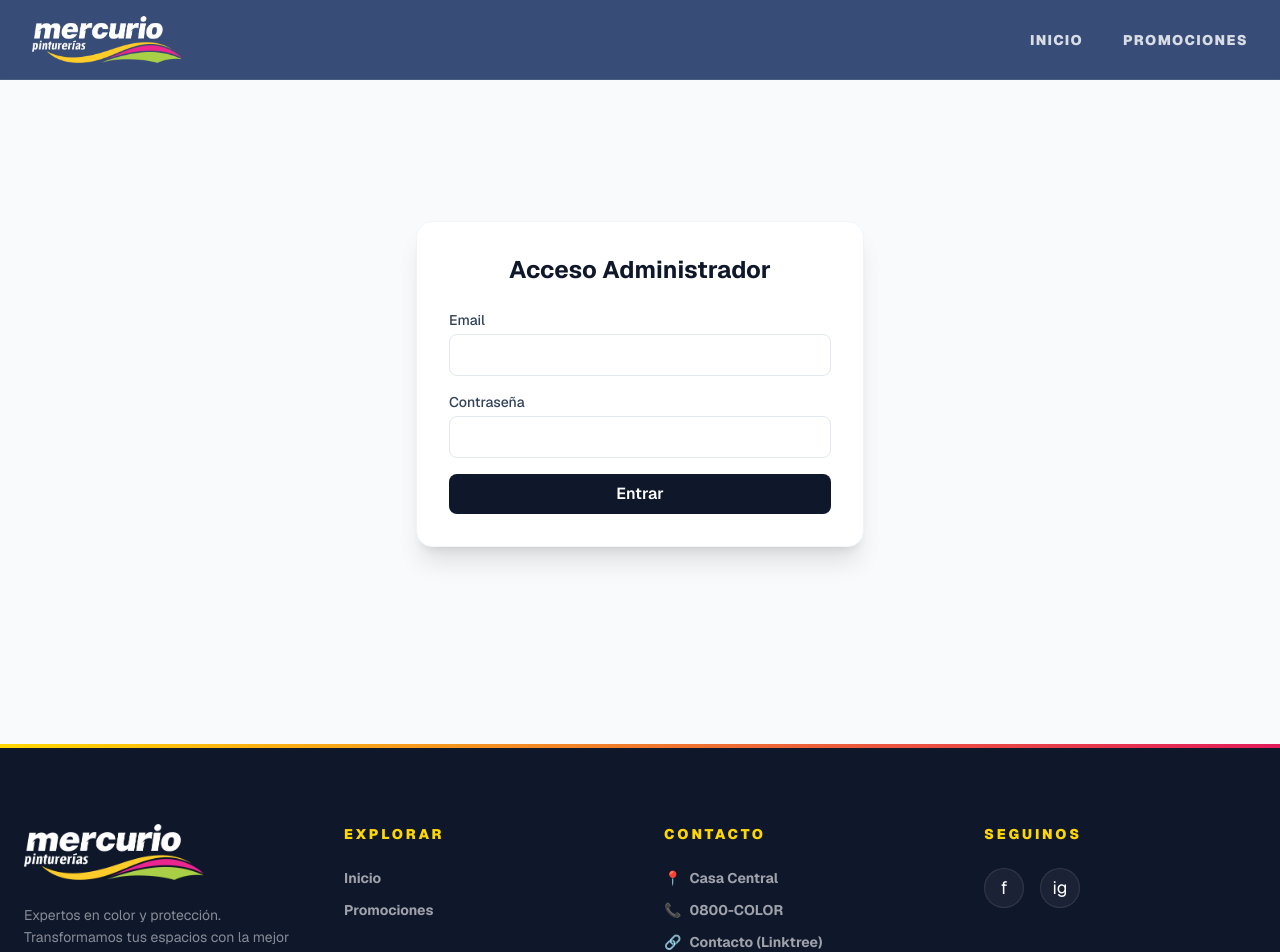
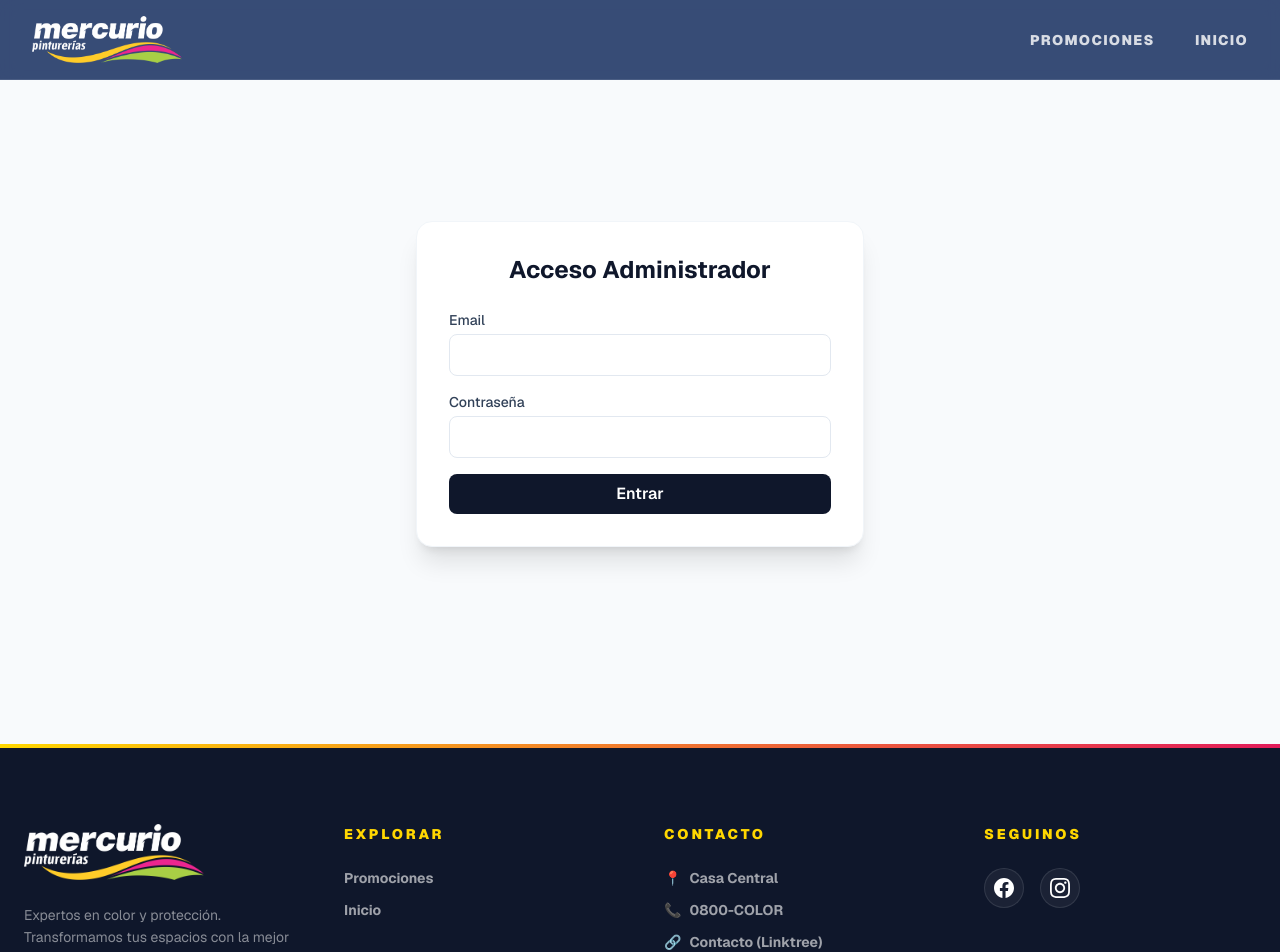
Before and after one commit to Nrlsb/Promociones, a Next.js app: page /login in a window 1280 px wide. Shown: the top 952 px of the page. Built offline with nearby package versions, Linux system fonts and the light colour scheme; no server answers.

Commit message:
Actualizacion 1.0.039

```diff
--- a/app/components/BottomNav.js
+++ b/app/components/BottomNav.js
@@ -5,16 +5,16 @@
 
 const navItems = [
     {
-        name: "Inicio", icon: (
-            <svg className="w-6 h-6" fill="none" stroke="currentColor" viewBox="0 0 24 24">
-                <path strokeLinecap="round" strokeLinejoin="round" strokeWidth={2} d="M3 12l2-2m0 0l7-7 7 7M5 10v10a1 1 0 001 1h3m10-11l2 2m-2-2v10a1 1 0 01-1 1h-3m-6 0a1 1 0 001-1v-4a1 1 0 011-1h2a1 1 0 011 1v4a1 1 0 001 1m-6 0h6" />
+        name: "Promos", icon: (
+            <svg className="w-6 h-6" fill="currentColor" viewBox="0 0 24 24">
+                <path d="M12.76 3.76a2 2 0 012.83 0l4.65 4.65a2 2 0 010 2.83l-9.58 9.58a2 2 0 01-2.83 0l-4.65-4.58a2 2 0 010-2.83l9.58-9.65zM11.5 8.5a1.5 1.5 0 100-3 1.5 1.5 0 000 3z" />
             </svg>
         ), href: "/"
     },
     {
-        name: "Promos", icon: (
-            <svg className="w-6 h-6" fill="currentColor" viewBox="0 0 24 24">
-                <path d="M12.76 3.76a2 2 0 012.83 0l4.65 4.65a2 2 0 010 2.83l-9.58 9.58a2 2 0 01-2.83 0l-4.65-4.58a2 2 0 010-2.83l9.58-9.65zM11.5 8.5a1.5 1.5 0 100-3 1.5 1.5 0 000 3z" />
+        name: "Inicio", icon: (
+            <svg className="w-6 h-6" fill="none" stroke="currentColor" viewBox="0 0 24 24">
+                <path strokeLinecap="round" strokeLinejoin="round" strokeWidth={2} d="M3 12l2-2m0 0l7-7 7 7M5 10v10a1 1 0 001 1h3m10-11l2 2m-2-2v10a1 1 0 01-1 1h-3m-6 0a1 1 0 001-1v-4a1 1 0 011-1h2a1 1 0 011 1v4a1 1 0 001 1m-6 0h6" />
             </svg>
         ), href: "/admin"
     },
--- a/app/components/Footer.js
+++ b/app/components/Footer.js
@@ -29,8 +29,8 @@
                     <div className="space-y-6">
                         <h4 className="text-sm font-black uppercase tracking-[0.2em] text-mercurio-yellow">Explorar</h4>
                         <ul className="space-y-3 text-sm font-bold text-white/60">
-                            <li><Link href="/" className="hover:text-white transition-colors">Inicio</Link></li>
-                            <li><Link href="/admin" className="hover:text-white transition-colors">Promociones</Link></li>
+                            <li><Link href="/" className="hover:text-white transition-colors">Promociones</Link></li>
+                            <li><Link href="/admin" className="hover:text-white transition-colors">Inicio</Link></li>
                         </ul>
                     </div>
 
@@ -63,15 +63,21 @@
                             <a
                                 href="#"
                                 className="w-10 h-10 bg-white/5 rounded-full flex items-center justify-center hover:bg-mercurio-pink transition-colors cursor-pointer border border-white/10"
+                                aria-label="Facebook"
                             >
-                                <span className="text-lg">f</span>
+                                <svg className="w-5 h-5 fill-current" viewBox="0 0 24 24">
+                                    <path d="M24 12.073c0-6.627-5.373-12-12-12s-12 5.373-12 12c0 5.99 4.388 10.954 10.125 11.854v-8.385H7.078v-3.469h3.047V9.43c0-3.007 1.792-4.669 4.533-4.669 1.312 0 2.686.235 2.686.235v2.953H15.83c-1.491 0-1.956.925-1.956 1.874v2.25h3.328l-.532 3.47h-2.796v8.385C19.612 23.027 24 18.062 24 12.073z" />
+                                </svg>
                             </a>
                             <Link
                                 href="https://www.instagram.com/pint_mercurio/"
                                 target="_blank"
                                 className="w-10 h-10 bg-white/5 rounded-full flex items-center justify-center hover:bg-mercurio-pink transition-colors cursor-pointer border border-white/10"
+                                aria-label="Instagram"
                             >
-                                <span className="text-lg">ig</span>
+                                <svg className="w-5 h-5 fill-current" viewBox="0 0 24 24">
+                                    <path d="M12 2.163c3.204 0 3.584.012 4.85.07 3.252.148 4.771 1.691 4.919 4.919.058 1.265.069 1.645.069 4.849 0 3.205-.012 3.584-.069 4.849-.149 3.225-1.664 4.771-4.919 4.919-1.266.058-1.644.07-4.85.07-3.204 0-3.584-.012-4.849-.07-3.26-.149-4.771-1.699-4.919-4.92-.058-1.265-.07-1.644-.07-4.849 0-3.204.013-3.583.07-4.849.149-3.227 1.664-4.771 4.919-4.919 1.266-.057 1.645-.069 4.849-.069zm0-2.163c-3.259 0-3.667.014-4.947.072-4.358.2-6.78 2.618-6.98 6.98-.059 1.281-.073 1.689-.073 4.948 0 3.259.014 3.668.072 4.948.2 4.358 2.618 6.78 6.98 6.98 1.281.058 1.689.072 4.948.072 3.259 0 3.668-.014 4.948-.072 4.354-.2 6.782-2.618 6.979-6.98.059-1.28.073-1.689.073-4.948 0-3.259-.014-3.667-.072-4.947-.196-4.354-2.617-6.78-6.979-6.98-1.281-.059-1.69-.073-4.949-.073zm0 5.838c-3.403 0-6.162 2.759-6.162 6.162s2.759 6.163 6.162 6.163 6.162-2.759 6.162-6.163-2.759-6.162-6.162-6.162zm0 10.162c-2.209 0-4-1.791-4-4 0-2.209 1.791-4 4-4s4 1.791 4 4c0 2.209-1.791 4-4 4zm6.406-11.845c-.796 0-1.441.645-1.441 1.44s.645 1.44 1.441 1.44c.795 0 1.439-.645 1.439-1.44s-.644-1.44-1.439-1.44z" />
+                                </svg>
                             </Link>
                         </div>
                     </div>
--- a/app/components/Header.js
+++ b/app/components/Header.js
@@ -5,8 +5,8 @@
 import { usePathname } from "next/navigation";
 
 const navItems = [
-    { name: "Inicio", href: "/" },
-    { name: "Promociones", href: "/admin" },
+    { name: "Promociones", href: "/" },
+    { name: "Inicio", href: "/admin" },
 ];
 
 export default function Header() {
--- a/app/components/PromoGallery.js
+++ b/app/components/PromoGallery.js
@@ -105,17 +105,6 @@
                   {promo.description || "Descubre esta oferta exclusiva de Mercurio Pinturerías."}
                 </p>
 
-                <div className="mt-2 pt-4 border-t border-slate-50 flex items-center justify-between">
-                  <Link
-                    href={`/promos/${promo.id}`} // Placeholder for detail view
-                    className="text-xs font-black text-mercurio-pink uppercase tracking-widest hover:translate-x-1 transition-transform inline-flex items-center gap-2"
-                  >
-                    Ver más
-                    <svg className="w-4 h-4" fill="none" stroke="currentColor" viewBox="0 0 24 24">
-                      <path strokeLinecap="round" strokeLinejoin="round" strokeWidth={2.5} d="M9 5l7 7-7 7" />
-                    </svg>
-                  </Link>
-                </div>
               </div>
             </div>
           );
```
